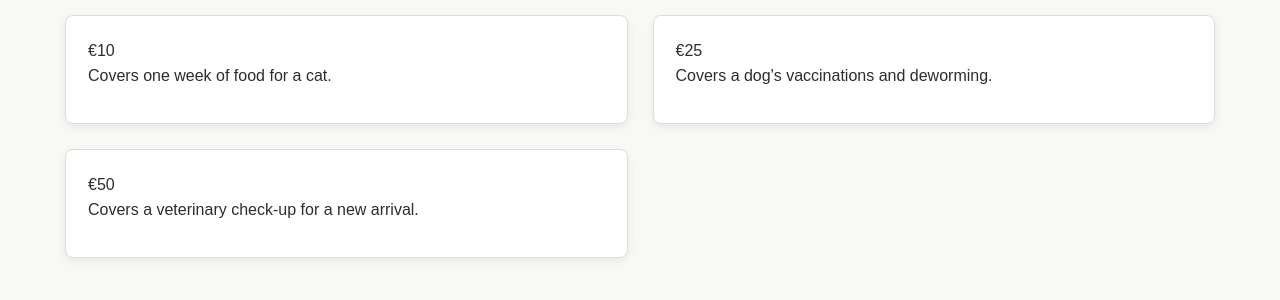
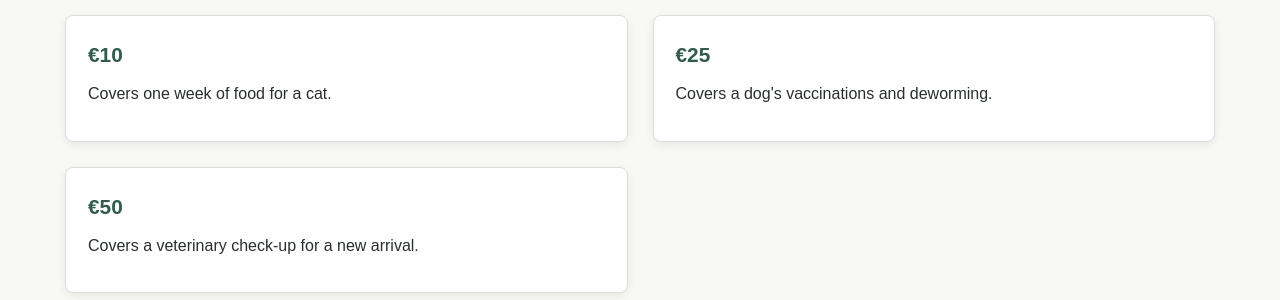
Before and after one commit to eetutarvainen/SecondChanceShelter, a plain HTML site: page donate.html in a window 1280 px wide. Shown: the part 406-706 px from the top of the page. Drawn offline with Linux system fonts and the light colour scheme.

Commit message:
Fixed donate.html card syntax

```diff
--- a/donate.html
+++ b/donate.html
@@ -44,7 +44,7 @@
 
         <article class="card donation-card">
           <div class="card-body">
-            <span class="amount">€10</span>
+            <h3 class="amount">€10</h3>
             <p>Covers one week of food for a cat.</p>
           </div>
         </article>
@@ -52,14 +52,14 @@
         <article class="card donation-card">
 
           <div class="card-body">
-            <span class="amount">€25</span>
+            <h3 class="amount">€25</h3>
             <p>Covers a dog's vaccinations and deworming.</p>
           </div>
         </article>
 
         <article class="card donation-card">
           <div class="card-body">
-            <span class="amount">€50</span>
+            <h3 class="amount">€50</h3>
             <p>Covers a veterinary check-up for a new arrival.</p>
           </div>
         </article>
```
